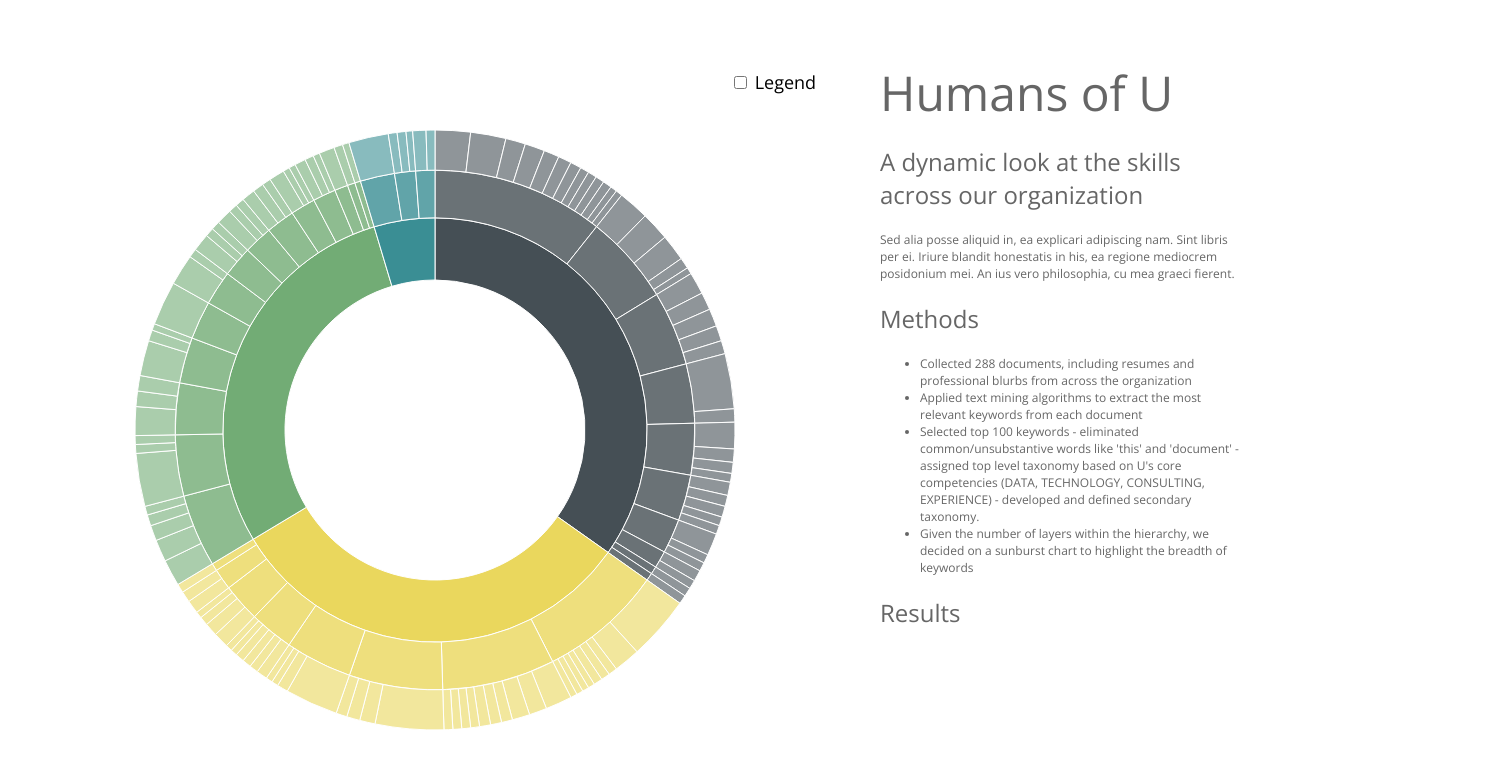
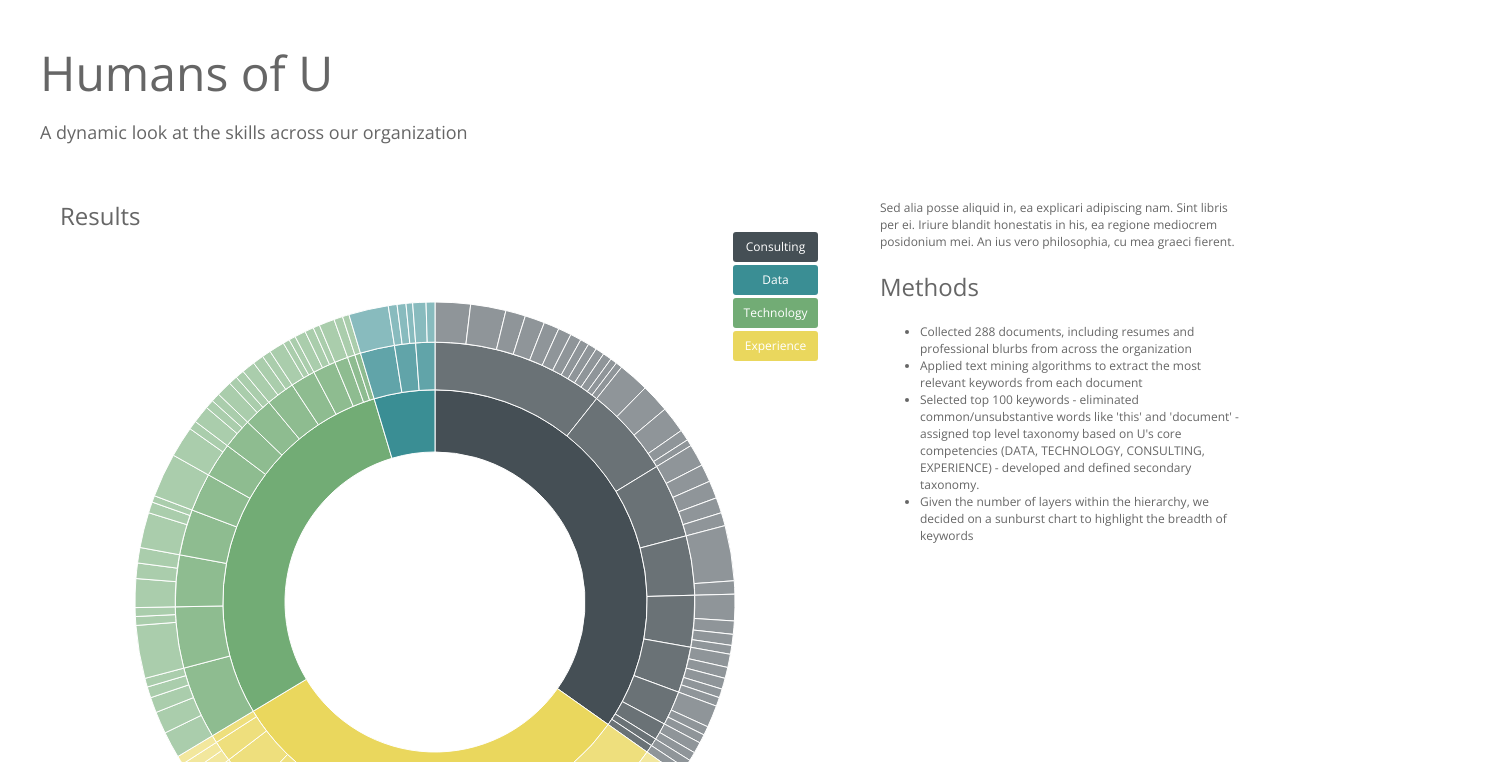
Before and after one commit to carlomazzaferro/disco-insights, a plain HTML site: page index.html in a window 1280 px wide. Shown: the top 762 px of the page, 1500 px wide, since content can reach past the window. Drawn offline with nearby package versions, Linux system fonts and the light colour scheme.

Commit message:
remove Legend toggle

```diff
--- a/index.html
+++ b/index.html
@@ -11,32 +11,38 @@
 
 <body>
 
-
+<header>
+  <h1>      Humans of U
+</h1>
+<h2>          A dynamic look at the skills across our organization
+</h2>
+</header>
   <div class="wrapper">
     <div class="box a">
-
+      <div class="subtitle">
+        Results
+      </div>
       <div id="main">
         <div id="sequence"></div>
         <div id="chart">
           <div id="explanation" style="visibility: hidden;">
             <span id="percentage"></span>
-            <br/> of employees work on this. </div>
+            <br/> of employees have experience with this. </div>
         </div>
       </div>
     </div>
     <div class="box b">
       <div id="sidebar">
-        <input type="checkbox" id="togglelegend"> Legend<br/>
-        <div id="legend" style="visibility: hidden;"></div>
+        <div id="legend" ></div>
 
       </div>
     </div>
     <div class="box c">
       <div id="words">
-        Humans of U
+        <!-- Humans of U
         <div class="subtitle">
           A dynamic look at the skills across our organization
-        </div>
+        </div> -->
         <div class="summary">
           Sed alia posse aliquid in, ea explicari adipiscing nam. Sint libris per ei. Iriure blandit honestatis in his, ea regione mediocrem posidonium mei. An ius vero philosophia, cu mea graeci fierent.
         </div>
@@ -48,19 +54,17 @@
             <li> Collected 288 documents, including resumes and professional blurbs from across the organization </li>
             <li> Applied text mining algorithms to extract the most relevant keywords from each document </li>
             <li> Selected top 100 keywords - eliminated common/unsubstantive words like 'this' and 'document' - assigned top level taxonomy based on U's core competencies (DATA, TECHNOLOGY, CONSULTING, EXPERIENCE) - developed and defined secondary taxonomy.
-              </li>
+            </li>
             <li> Given the number of layers within the hierarchy, we decided on a sunburst chart to highlight the breadth of keywords </li>
           </ul>
         </div>
-        <div class="subtitle">
-          Results
-        </div>
+
       </div>
 
     </div>
 
 
-    <div id="words">
+    <!-- <div id="words">
       Humans of U
       <div class="subtitle">
         A dynamic look at the skills across our organization
@@ -76,7 +80,7 @@
           <li> Collected 288 documents, including resumes and professional blurbs from across the organization </li>
           <li> Applied text mining algorithms to extract the most relevant keywords from each document </li>
           <li> Selected top 100 keywords - eliminated common/unsubstantive words like 'this' and 'document' - assigned top level taxonomy based on U's core competencies (DATA, TECHNOLOGY, CONSULTING, EXPERIENCE) - developed and defined secondary taxonomy.
-            </li>
+          </li>
           <li> Given the number of layers within the hierarchy, we decided on a sunburst chart to highlight the breadth of keywords </li>
         </ul>
       </div>
@@ -90,14 +94,14 @@
       <div id="sequence"></div>
       <div id="chart">
         <div id="explanation" style="visibility: hidden;">
-          <span id="percentage"></span><br/> of employees work on this. </div>
+          <span id="percentage"></span><br/> of employees have experience with this. </div>
       </div>
     </div>
     <div id="sidebar">
       <input type="checkbox" id="togglelegend"> Legend<br/>
       <div id="legend" style="visibility: hidden;"></div>
 
-    </div>
+    </div> -->
     <script type="text/javascript" src="sequences.js"></script>
     <script type="text/javascript">
       // Hack to make this example display correctly in an iframe on bl.ocks.org
--- a/sequences.css
+++ b/sequences.css
@@ -3,6 +3,7 @@ body {
   font-size: 12px;
   font-weight: 400;
   background-color: #fff;
+  color: #666666;
   width: 70%;
   height: 700px;
   margin-top: 10px;
@@ -31,7 +32,7 @@ body {
 }
 
 #sequence text, #legend text {
-  font-weight: 600;
+  font-size: 12px;
   fill: #fff;
 }
 
@@ -66,6 +67,28 @@ body {
 
 }
 
+header{
+  margin: .5;
+
+}
+
+h1{
+  color: #666666;
+font-size: 48px;
+margin-bottom: 0;
+}
+
+h2{
+font-size: 18px;
+margin-top: 0.25;
+}
+
+h1, h2{
+  color: #666666;
+  font-weight:lighter;
+
+}
+
 .subtitle {
     font-size: 24px;
     margin-top: 20px;
```
